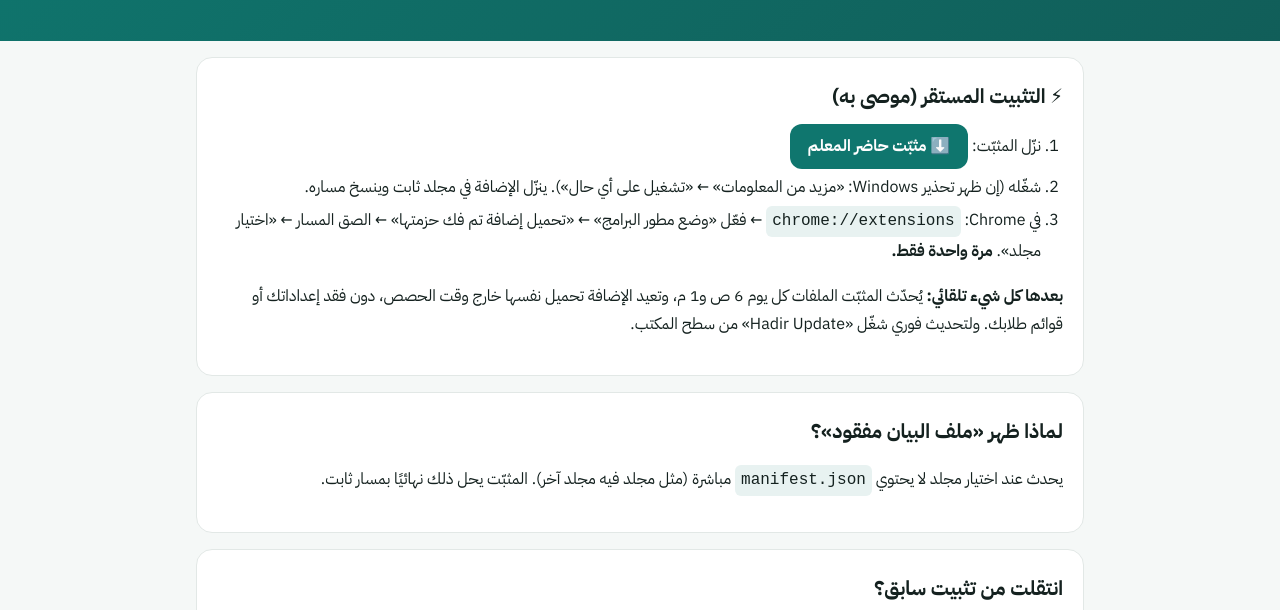
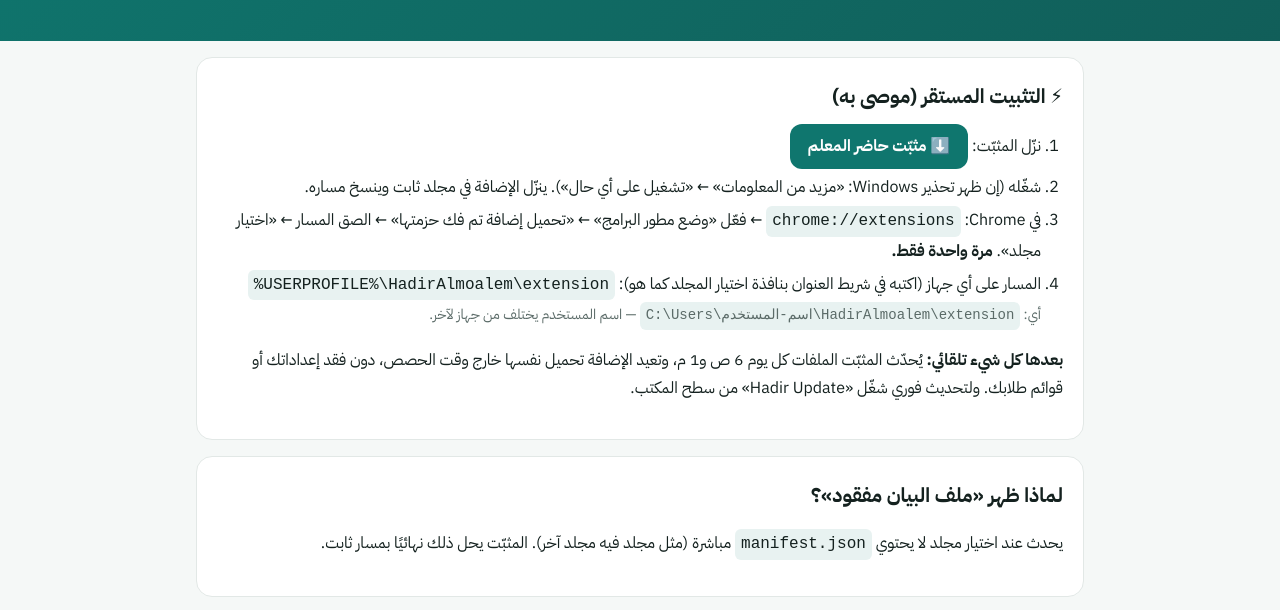
Before and after one commit to makh1551/hadir-almoalem, a browser extension: page site/install/index.html in a window 1280 px wide. Shown: the part 171-781 px from the top of the page. Drawn offline with Linux system fonts and the light colour scheme.

Commit message:
صفحة التثبيت: مسار يعمل على أي جهاز
Co-Authored-By: Claude Opus 5.5 <noreply@anthropic.com>
Claude-Session: https://claude.ai/code/session_01VbSttiuZkSFoVpL3ydParb

```diff
--- a/site/install/index.html
+++ b/site/install/index.html
@@ -34,6 +34,7 @@ button.btn{border:0;cursor:pointer;font:inherit;margin-top:14px}</style></head><
 <li>نزّل المثبّت: <a class="btn" href="/install.bat" style="display:inline-block;background:var(--p);color:#fff;padding:8px 18px;border-radius:12px;text-decoration:none;font-weight:700">⬇️ مثبّت حاضر المعلم</a></li>
 <li>شغّله (إن ظهر تحذير Windows: «مزيد من المعلومات» ← «تشغيل على أي حال»). ينزّل الإضافة في مجلد ثابت وينسخ مساره.</li>
 <li>في Chrome: <code>chrome://extensions</code> ← فعّل «وضع مطور البرامج» ← «تحميل إضافة تم فك حزمتها» ← الصق المسار ← «اختيار مجلد». <b>مرة واحدة فقط.</b></li>
+<li>المسار على أي جهاز (اكتبه في شريط العنوان بنافذة اختيار المجلد كما هو): <code>%USERPROFILE%\HadirAlmoalem\extension</code><br><span style="color:var(--mut);font-size:14px">أي: <code>C:\Users\اسم-المستخدم\HadirAlmoalem\extension</code> — اسم المستخدم يختلف من جهاز لآخر.</span></li>
 </ol>
 <p><b>بعدها كل شيء تلقائي:</b> يُحدّث المثبّت الملفات كل يوم 6 ص و1 م، وتعيد الإضافة تحميل نفسها خارج وقت الحصص، دون فقد إعداداتك أو قوائم طلابك. ولتحديث فوري شغّل «Hadir Update» من سطح المكتب.</p></section>
 <section><h2 style="margin-top:0">لماذا ظهر «ملف البيان مفقود»؟</h2>
```
